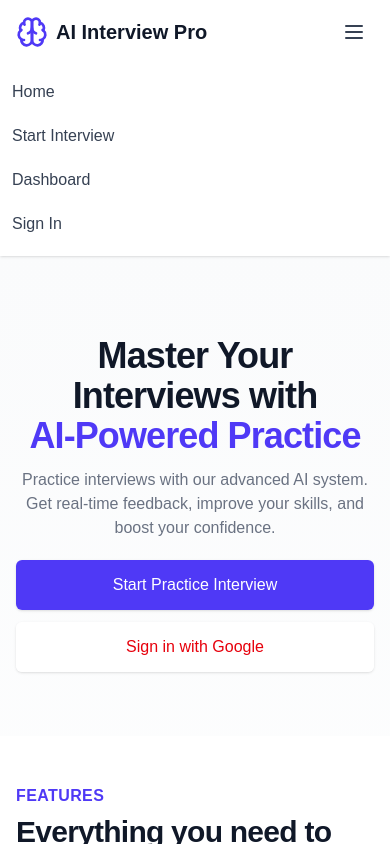
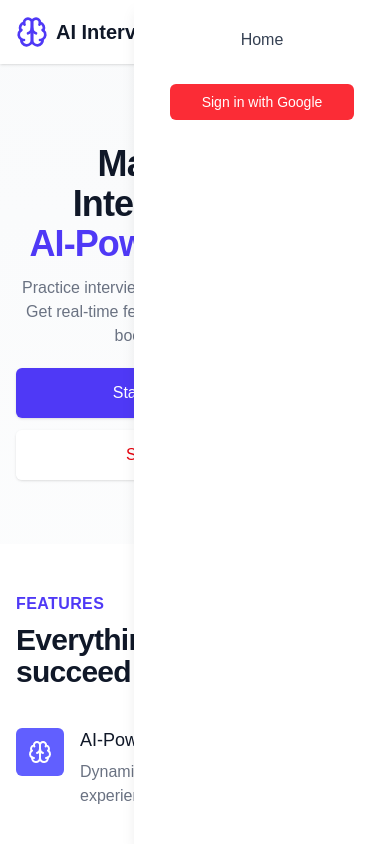
Before and after one commit to shashikumarverma1/Ai_Interviewer, a Next.js app: page / in a window 390 px wide. Both pictures are taken after a click on the button 354 px from the left and 32 px from the top of the page. Shown: the top 844 px of the page. Built offline with nearby package versions, Linux system fonts and the light colour scheme; no server answers.

Commit message:
product ready

```diff
--- a/package.json
+++ b/package.json
@@ -13,6 +13,7 @@
     "axios": "^1.8.3",
     "firebase": "^11.4.0",
     "firebase-admin": "^13.2.0",
+    "framer-motion": "^12.5.0",
     "lightningcss": "^1.29.3",
     "lucide-react": "^0.479.0",
     "next": "15.2.2",
--- a/src/components/Navbar.tsx
+++ b/src/components/Navbar.tsx
@@ -3,12 +3,13 @@ import { Brain, Menu } from 'lucide-react';
 import { useRouter } from 'next/router';
 import SignInButton, { signOutUser } from './googleSignIn';
 import { useGoogleAuth } from '@/hook/GoogleAuth';
+import MenuSlider from './Slider';
 
 const Navbar = () => {
-  const {user} =useGoogleAuth()
+  const { user } = useGoogleAuth()
   const [isMenuOpen, setIsMenuOpen] = React.useState(false);
   const router = useRouter();
-  const Navigate=(nav:string)=>{
+  const Navigate = (nav: string) => {
     router.push(`/${nav}`)
   }
   return (
@@ -17,7 +18,7 @@ const Navbar = () => {
         <div className="flex justify-between h-16">
           <div className="flex">
             <button
-           onClick={()=>{
+              onClick={() => {
                 Navigate('')
               }}
               className="flex items-center">
@@ -29,7 +30,7 @@ const Navbar = () => {
           {/* Desktop Navigation */}
           <div className="hidden sm:flex sm:items-center sm:space-x-8">
             <button
-            onClick={()=>{
+              onClick={() => {
                 Navigate('')
               }}
               className="text-gray-700 hover:text-indigo-600 px-3 py-2 rounded-md text-sm font-medium">
@@ -37,8 +38,8 @@ const Navbar = () => {
             </button>
 
             {
-               user &&    <button
-               onClick={()=>{
+              user && <button
+                onClick={() => {
                   Navigate('Interview')
                 }}
                 className="text-gray-700 hover:text-indigo-600 px-3 py-2 rounded-md text-sm font-medium">
@@ -47,8 +48,8 @@ const Navbar = () => {
             }
 
             {
-              user &&   <button
-              onClick={()=>{
+              user && <button
+                onClick={() => {
                   Navigate('Feedback')
                 }}
                 className="text-gray-700 hover:text-indigo-600 px-3 py-2 rounded-md text-sm font-medium">
@@ -60,11 +61,11 @@ const Navbar = () => {
               !user ? <div
 
                 className="bg-red-500 text-white px-4 py-2 rounded-md text-sm font-medium hover:bg-red-700">
-                <SignInButton/>
+                <SignInButton />
               </div> : <div
 
                 className="bg-red-500 text-white px-4 py-2 rounded-md text-sm font-medium hover:bg-red-700">
-                <button onClick={()=>{
+                <button onClick={() => {
                   signOutUser()
                   Navigate("")
                 }}>Sign out</button>
@@ -86,40 +87,68 @@ const Navbar = () => {
       </div>
 
       {/* Mobile Navigation */}
-      {isMenuOpen && (
+      {/* {isMenuOpen && (
         <div className="sm:hidden">
           <div className="pt-2 pb-3 space-y-1">
             <button
 
               className="block px-3 py-2 text-base font-medium text-gray-700 hover:text-indigo-600 hover:bg-gray-50"
-              onClick={() => setIsMenuOpen(false)}
+              onClick={() => {
+                Navigate('')
+                setIsMenuOpen(false)
+              }}
             >
               Home
             </button>
-            <button
+            {
+              user && <button
                 // to="/interview"
                 className="block px-3 py-2 text-base font-medium text-gray-700 hover:text-indigo-600 hover:bg-gray-50"
-              onClick={() => setIsMenuOpen(false)}
+                onClick={() => {
+
+                  Navigate('Interview')
+                  setIsMenuOpen(false)
+                }}
               >
                 Start Interview
               </button>
-            <button
+            }
+            {
+              user && <button
                 // to="/dashboard"
                 className="block px-3 py-2 text-base font-medium text-gray-700 hover:text-indigo-600 hover:bg-gray-50"
-              onClick={() => setIsMenuOpen(false)}
+                onClick={() => {
+                  Navigate('Feedback')
+                  setIsMenuOpen(false)
+                }}
               >
-              Dashboard
+                Feedback
               </button>
+            }
             <button
               // to="/login"
               className="block px-3 py-2 text-base font-medium text-gray-700 hover:text-indigo-600 hover:bg-gray-50"
               onClick={() => setIsMenuOpen(false)}
             >
-              Sign In
+              {
+                !user ? <div
+
+                  className="bg-red-500 text-white px-4 py-2 rounded-md text-sm font-medium hover:bg-red-700">
+                  <SignInButton />
+                </div> : <div
+
+                  className="bg-red-500 text-white px-4 py-2 rounded-md text-sm font-medium hover:bg-red-700">
+                  <button onClick={() => {
+                    signOutUser()
+                    Navigate("")
+                  }}>Sign out</button>
+                </div>
+              }
             </button>
           </div>
         </div>
-      )}
+      )} */}
+      <MenuSlider isMenuOpen={isMenuOpen} setIsMenuOpen={setIsMenuOpen} user={user} signOutUser={signOutUser}/>
     </nav>
   );
 };
--- /dev/null
+++ b/src/components/Slider.tsx
@@ -0,0 +1,86 @@
+import React, { useState } from 'react';
+import { useNavigate } from 'react-router-dom';
+import { motion, AnimatePresence } from 'framer-motion';
+import SignInButton from './googleSignIn';
+import { useRouter } from 'next/router';
+
+const MenuSlider = ({ isMenuOpen, setIsMenuOpen, user, signOutUser }) => {
+   const router = useRouter();
+   const Navigate = (nav: string) => {
+     router.push(`/${nav}`)
+   }
+
+  return (
+    <AnimatePresence>
+      {isMenuOpen && (
+        <motion.div
+          initial={{ x: '100%' }}
+          animate={{ x: 0 }}
+          exit={{ x: '100%' }}
+          transition={{ duration: 0.4, ease: 'easeInOut' }}
+          className="fixed inset-y-0 right-0 w-64 bg-white shadow-lg z-50"
+        >
+          <div className="p-5 space-y-4">
+            <button
+              className="block w-full px-4 py-2 text-base font-medium text-gray-700 hover:text-indigo-600 hover:bg-gray-50"
+              onClick={() => {
+                Navigate('');
+                setIsMenuOpen(false);
+              }}
+            >
+              Home
+            </button>
+
+            {user && (
+              <button
+                className="block w-full px-4 py-2 text-base font-medium text-gray-700 hover:text-indigo-600 hover:bg-gray-50"
+                onClick={() => {
+                  Navigate('Interview');
+                  setIsMenuOpen(false);
+                }}
+              >
+                Start Interview
+              </button>
+            )}
+
+            {user && (
+              <button
+                className="block w-full px-4 py-2 text-base font-medium text-gray-700 hover:text-indigo-600 hover:bg-gray-50"
+                onClick={() => {
+                  Navigate('Feedback');
+                  setIsMenuOpen(false);
+                }}
+              >
+                Feedback
+              </button>
+            )}
+
+            <button
+              className="block w-full px-4 py-2 text-base font-medium text-gray-700 hover:text-indigo-600 hover:bg-gray-50"
+              onClick={() => setIsMenuOpen(false)}
+            >
+              {!user ? (
+                <div className="bg-red-500 text-white px-4 py-2 rounded-md text-sm font-medium hover:bg-red-700">
+                  <SignInButton />
+                </div>
+              ) : (
+                <div className="bg-red-500 text-white px-4 py-2 rounded-md text-sm font-medium hover:bg-red-700">
+                  <button
+                    onClick={() => {
+                      signOutUser();
+                      Navigate('');
+                    }}
+                  >
+                    Sign out
+                  </button>
+                </div>
+              )}
+            </button>
+          </div>
+        </motion.div>
+      )}
+    </AnimatePresence>
+  );
+};
+
+export default MenuSlider;
--- a/src/pages/Feedback/index.jsx
+++ b/src/pages/Feedback/index.jsx
@@ -18,7 +18,7 @@ const Dashboard = () => {
   const [InterviewCount, setInterviewCount] = useState(0)
   const [loading, setLoading] = useState(true)
   const GetData = async () => {
-    const res = await fetch(`http://localhost:3000/api/getInterviewresult`, {
+    const res = await fetch(`/api/getInterviewresult`, {
       method: "POST",
       headers: { "Content-Type": "application/json" },
       body: JSON.stringify({ email: user?.email }),
@@ -34,7 +34,7 @@ const Dashboard = () => {
     setInterviewCount(data[1]?.length)
     setLoading(false)
   }
-
+console.log(data[1]?.interviewCompleted , "     hhhh")
   useEffect(() => {
     if (user) {
       GetData()
@@ -82,7 +82,7 @@ const Dashboard = () => {
                   <div className="ml-5 w-0 flex-1">
                     <dl>
                       <dt className="text-sm font-medium text-gray-500 truncate">Interviews Completed</dt>
-                      <dd className="text-lg font-medium text-gray-900">{InterviewCount}</dd>
+                      <dd className="text-lg font-medium text-gray-900">{data[1]?.interviewCompleted}</dd>
                     </dl>
                   </div>
                 </div>
--- a/src/pages/Interview/index.jsx
+++ b/src/pages/Interview/index.jsx
@@ -52,8 +52,9 @@ const Interview = () => {
   const handleQuetionGenetaion = async (e) => {
     e.preventDefault();
     setLoding(true)
+
     try {
-      const response = await fetch("/api/question", {
+      const response = await fetch(`/api/question`, {
         method: "POST",
         headers: {
           "Content-Type": "application/json",
@@ -85,7 +86,7 @@ const Interview = () => {
     e.preventDefault();
     setLoding(true)
     if (answer === '') alert("Please enter the answer")
-    const response = await fetch('/api/feedback', {
+    const response = await fetch(`/api/feedback`, {
       method: 'POST',
       headers: {
         'Content-Type': 'application/json',
--- a/src/pages/api/auth.ts
+++ b/src/pages/api/auth.ts
@@ -11,8 +11,8 @@ console.log(token , "token")
   res.setHeader(
     "Set-Cookie",
     serialize("authToken", token, {
-      httpOnly: true, // 🔒 Secure (JS cannot access)
-      secure: process.env.NODE_ENV === "production", // Use HTTPS in production
+      // httpOnly: !true, // 🔒 Secure (JS cannot access)
+      // secure: true , //"development" === "production", // Use HTTPS in production
       sameSite: "strict", // Prevent CSRF
       path: "/", // Available across all pages
       maxAge: 60 * 60 * 24 * 7, // 7 days expiry
--- a/src/pages/api/getInterviewresult.js
+++ b/src/pages/api/getInterviewresult.js
@@ -16,7 +16,7 @@ const feedbackRes=allData[0]?.result?.slice(allData[0]?.result?.length - NumberO
 
 const totalScore = feedbackRes.reduce((sum, item) => sum + (item.score || 0), 0);
 const avgScore = totalScore / feedbackRes.length;
-console.log(totalScore , "feedbackData")
+console.log(allData[0]?.result.length , "feedbackData")
 
 const highScores = feedbackRes.filter((item) => item.score >= 80);
 const lowScores = feedbackRes.filter((item) => item.score < 50);
@@ -36,7 +36,7 @@ const summary = {
   avgScore: avgScore.toFixed(2),
 "strengths":highScores,
 "weaknesses":lowScores?.length ,
-"interviewCompleted":allData[0]?.result?.length / 3,
+"interviewCompleted":Math.floor(Math.abs(allData[0]?.result?.length / NumberOfQuestion)),
   verdict,
 };
 console.log(summary , "summary summary")
```
Also changed, not shown: src/pages/api/logout.ts (+11 -11 lines), 1 other file (tests, documents, lock files or other folders). Lines whose indentation alone changed are shown as unchanged.
